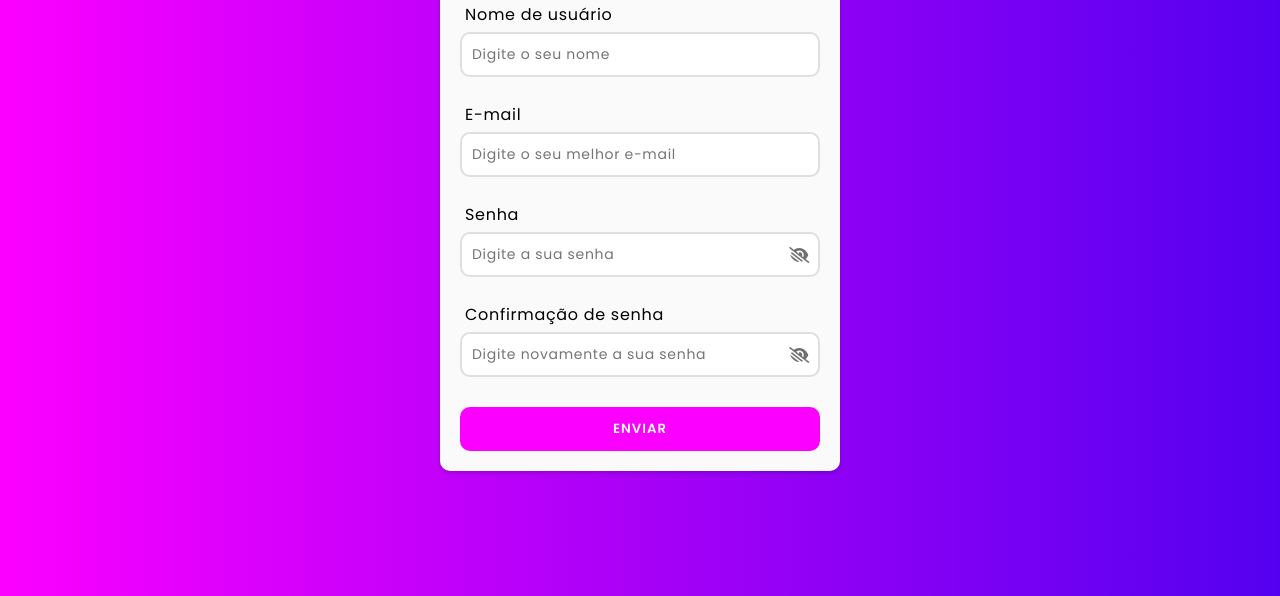
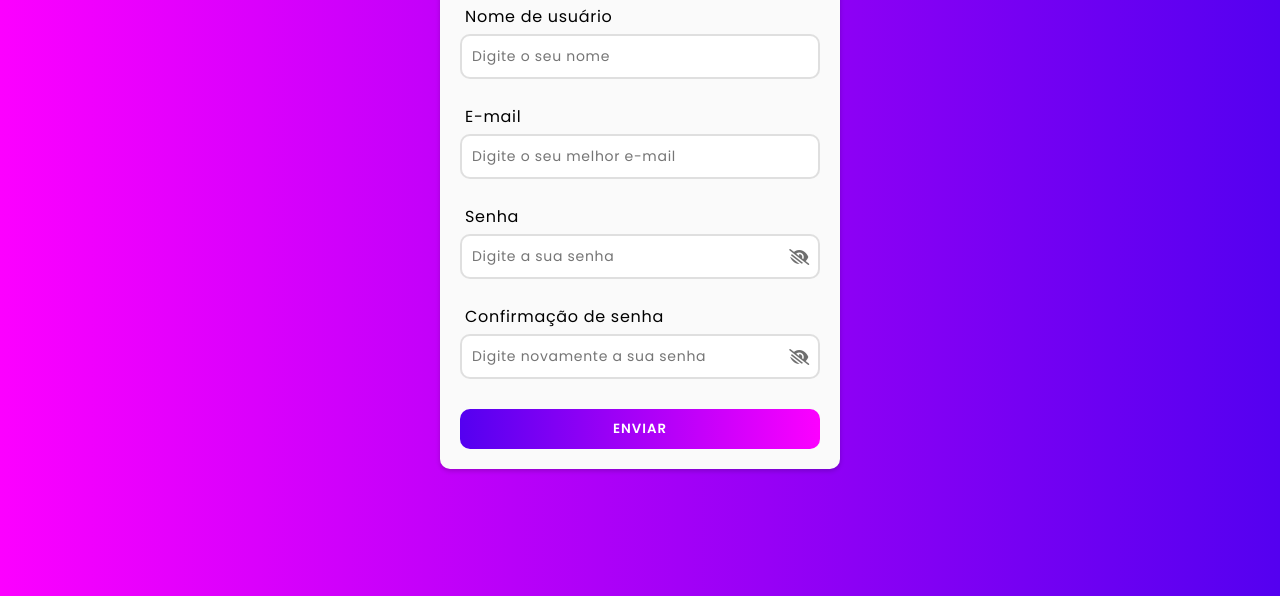
Before and after one commit to Carecsnay/Form-CodeStart, a plain HTML site: page index.html in a window 1280 px wide. Shown: the part 204-800 px from the top of the page. Drawn offline with Linux system fonts and the light colour scheme.

Commit message:
Refactor: button style

```diff
--- a/style.css
+++ b/style.css
@@ -107,8 +107,9 @@ body {
 }
 
 .form-container button {
-    background-color: #fc00ff;
-    border: 2px solid #fc00ff;
+    background: linear-gradient(90deg, rgb(84, 0, 240, 1) 0%, rgba(252, 0, 255, 1) 100%);
+
+    border: none;
     border-radius: 10px;
     width: 100%;
     color: #fff;
```
